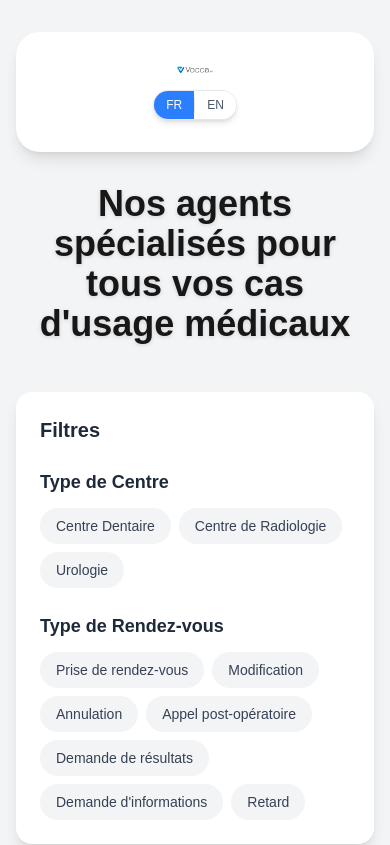
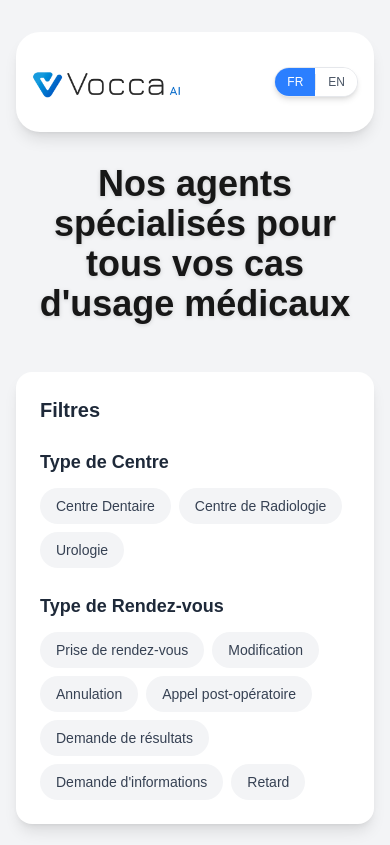
Before and after one commit to ethansmadjaa/vocca-demo-local, a Next.js app: page / in a window 390 px wide. Shown: the top 845 px of the page. Built offline with nearby package versions, Linux system fonts and the light colour scheme; a web font is replaced by a local one.

Commit message:
Refactor HomeContent component layout and styling
- Adjusted padding and height of the banner section for improved responsiveness.
- Updated the LanguageSwitcher container to remove unnecessary absolute positioning and enhance layout consistency.

```diff
--- a/app/components/HomeContent.tsx
+++ b/app/components/HomeContent.tsx
@@ -128,8 +128,8 @@ export default function HomeContent() {
       <main className="min-h-screen bg-gray-100">
         {/* Banner Section with Language Switcher */}
         <div className="w-full flex justify-center px-4 py-8">
-          <div className="bg-white rounded-3xl shadow-lg p-8 w-full max-w-2xl relative h-[120px] flex flex-col md:flex-row justify-between items-center">
-            <div className="relative w-full h-full mb-4 md:mb-0">
+          <div className="bg-white rounded-3xl shadow-lg p-4 md:p-8 w-full max-w-2xl relative h-[100px] md:h-[120px] flex flex-row justify-between items-center">
+            <div className="relative h-full flex-shrink-0 mr-4" style={{ width: '150px' }}>
               <Image
                 src="/banner.webp"
                 alt="Vooca Banner"
@@ -138,7 +138,7 @@ export default function HomeContent() {
                 priority
               />
             </div>
-            <div className="md:absolute md:right-8 md:top-1/2 md:transform md:-translate-y-1/2">
+            <div className="">
               <LanguageSwitcher />
             </div>
           </div>
```
